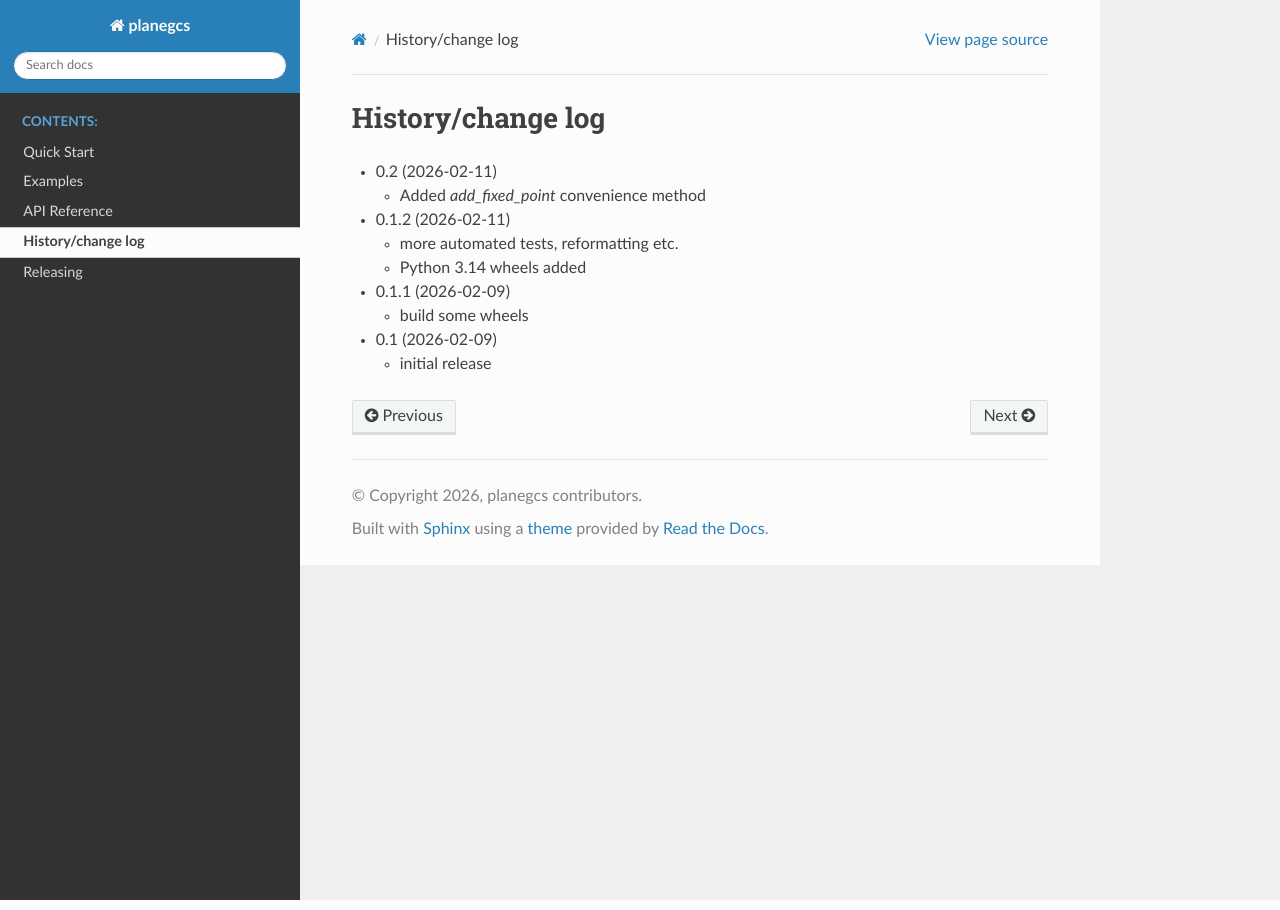
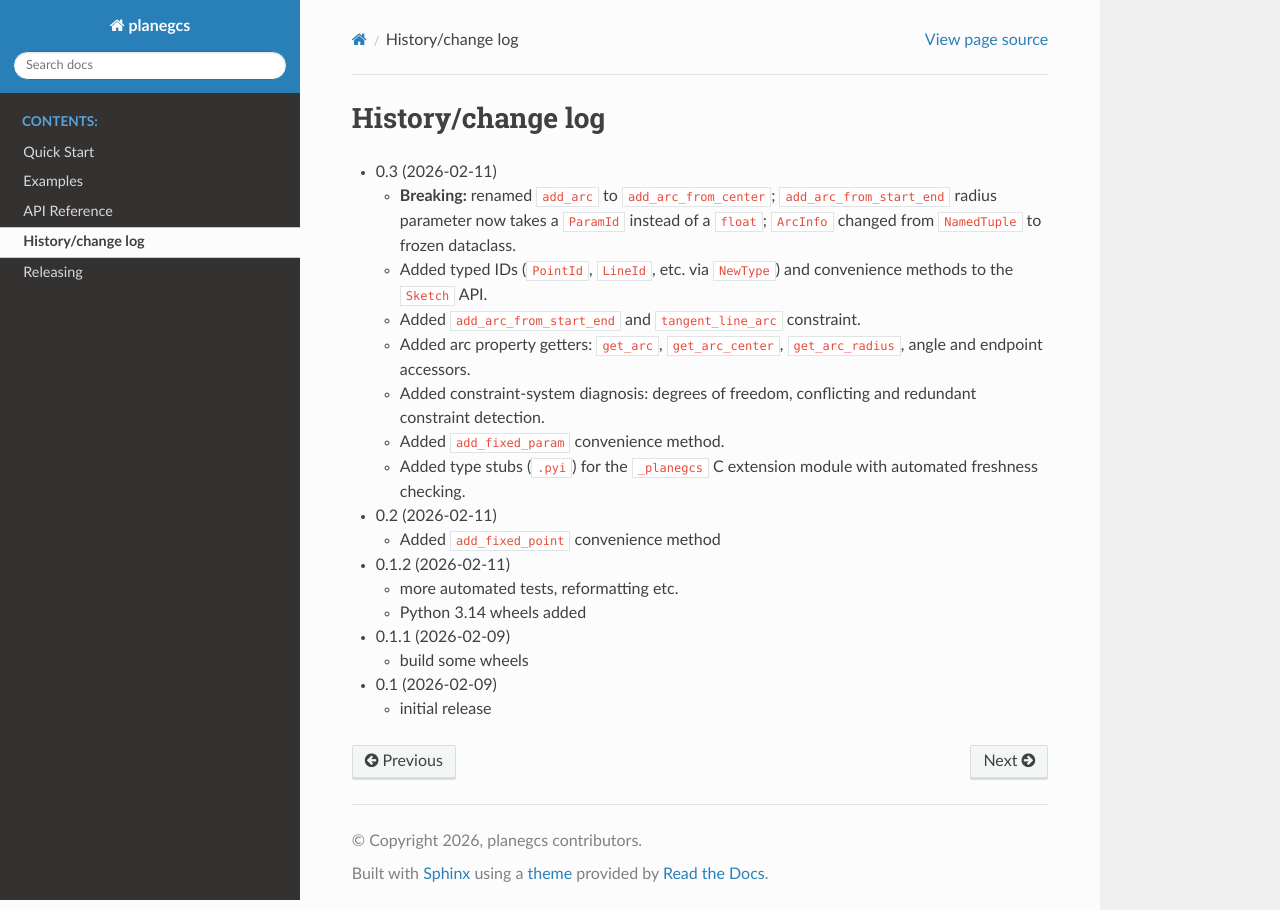
Before and after one commit to spookylukey/planegcs, a Sphinx documentation site: the page built from docs/history.rst, in a window 1280 px wide. Built offline with Sphinx 7.4.7 and the Read the Docs theme 3.1.0, drawn with Linux system fonts in a browser that asks for light colours.

Commit message:
Add v0.3 changelog entry
Co-authored-by: Shelley <shelley@exe.dev>

```diff
--- a/docs/history.rst
+++ b/docs/history.rst
@@ -3,9 +3,26 @@
  History/change log
 ====================
 
+* 0.3 (2026-02-11)
+
+  - **Breaking:** renamed ``add_arc`` to ``add_arc_from_center``;
+    ``add_arc_from_start_end`` radius parameter now takes a ``ParamId``
+    instead of a ``float``; ``ArcInfo`` changed from ``NamedTuple`` to
+    frozen dataclass.
+  - Added typed IDs (``PointId``, ``LineId``, etc. via ``NewType``) and
+    convenience methods to the ``Sketch`` API.
+  - Added ``add_arc_from_start_end`` and ``tangent_line_arc`` constraint.
+  - Added arc property getters: ``get_arc``, ``get_arc_center``,
+    ``get_arc_radius``, angle and endpoint accessors.
+  - Added constraint-system diagnosis: degrees of freedom, conflicting
+    and redundant constraint detection.
+  - Added ``add_fixed_param`` convenience method.
+  - Added type stubs (``.pyi``) for the ``_planegcs`` C extension module
+    with automated freshness checking.
+
 * 0.2 (2026-02-11)
 
-  - Added `add_fixed_point` convenience method
+  - Added ``add_fixed_point`` convenience method
 
 
 * 0.1.2 (2026-02-11)
```
